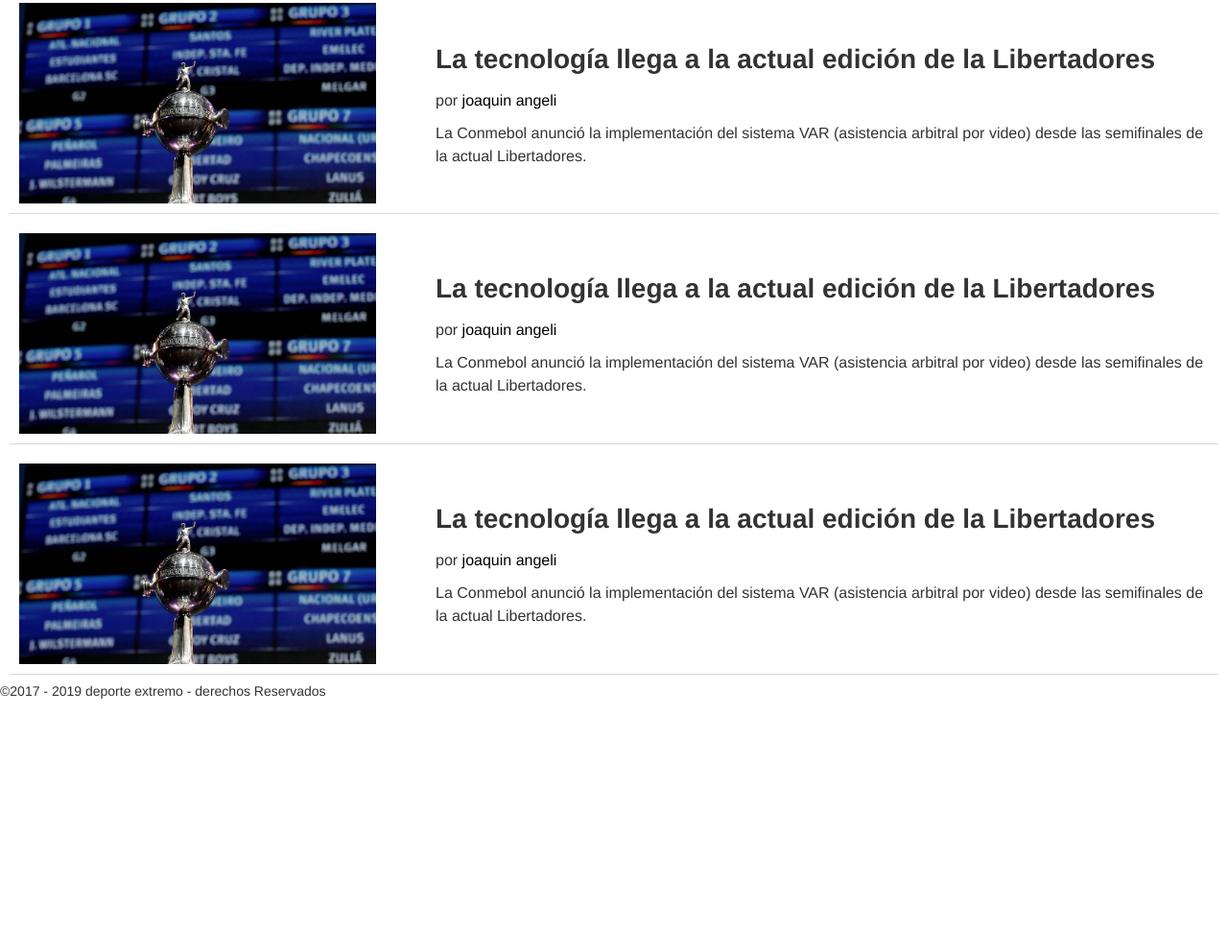
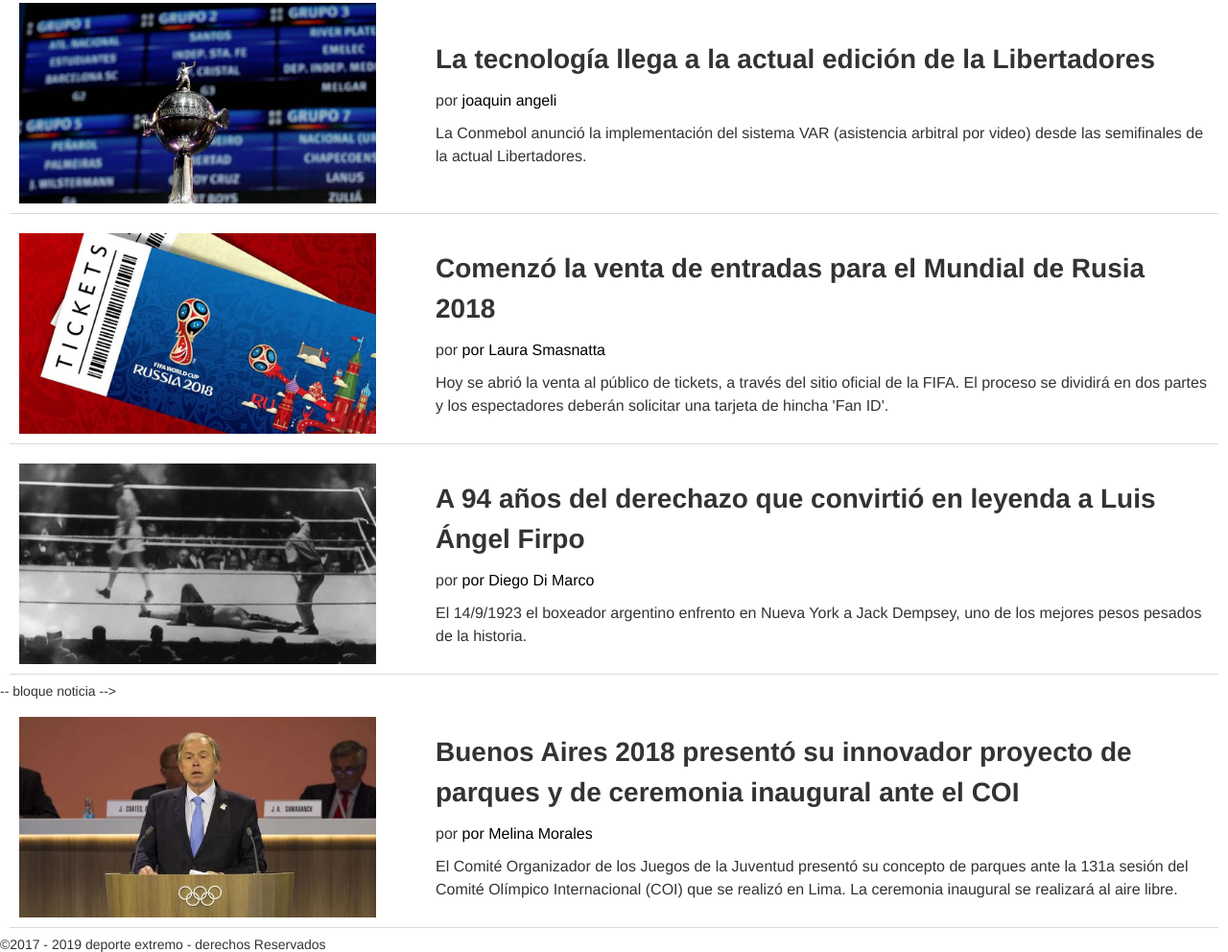
Before and after one commit to Crisfan1/PWFE-M1-09, a plain HTML site: page index.html in a window 1280 px wide. Shown: the part 858-1850 px from the top of the page at 96% size. Before the commit the page ends 1586 px from the top, so only its background shows below. Drawn offline with Linux system fonts and the light colour scheme.

Commit message:
actualizacion de las noticias

```diff
--- a/index.html
+++ b/index.html
@@ -60,27 +60,47 @@
 					<article class ="noticia">
 
 						<div class="noticia-img">
-							<img src="img/sorteo-libertadores.jpg">
+							<img src="img/tickets-rusia-mundial.jpg">
 						</div>
 
 						<div class="noticia-txt">
-							<h3>La tecnología llega a la actual edición de la Libertadores</h3>
-							<p>por <a href="#">joaquin angeli </a></p>
-							<p>La Conmebol anunció la implementación del sistema VAR (asistencia arbitral por video) desde las semifinales de la actual Libertadores.</p>
+							<h3>Comenzó la venta de entradas para el Mundial de Rusia 2018</h3>
+							<p>por <a href="#">por Laura Smasnatta </a></p>
+						<p>Hoy se abrió la venta al público de tickets, a través del sitio oficial de la FIFA. El proceso se dividirá en dos partes y los espectadores deberán solicitar una tarjeta de hincha 'Fan ID'.</p>
 						</div>
-					</article>
+						</article>
 					<!--bloque noticia-->
+
+
+
 						<!-- bloque noticia -->
 					<article class ="noticia">
 
 						<div class="noticia-img">
-							<img src="img/sorteo-libertadores.jpg">
+							<img src="img/firpo.jpg">
 						</div>
 
 						<div class="noticia-txt">
-							<h3>La tecnología llega a la actual edición de la Libertadores</h3>
-							<p>por <a href="#">joaquin angeli </a></p>
-							<p>La Conmebol anunció la implementación del sistema VAR (asistencia arbitral por video) desde las semifinales de la actual Libertadores.</p>
+							<h3>A 94 años del derechazo que convirtió en leyenda a Luis Ángel Firpo</h3>
+							<p>por <a href="#">por Diego Di Marco</a></p>
+							<p>El 14/9/1923 el boxeador argentino enfrento en Nueva York a Jack Dempsey, uno de los mejores pesos pesados de la historia.</p>
+						</div>
+					</article>
+					<!--bloque noticia-->
+
+
+
+					-- bloque noticia -->
+					<article class ="noticia">
+
+						<div class="noticia-img">
+							<img src="img/Buenos-aires.jpg">
+						</div>
+
+						<div class="noticia-txt">
+							<h3>Buenos Aires 2018 presentó su innovador proyecto de parques y de ceremonia inaugural ante el COI</h3>
+							<p>por <a href="#">por Melina Morales</a></p>
+							<p>El Comité Organizador de los Juegos de la Juventud presentó su concepto de parques ante la 131a sesión del Comité Olímpico Internacional (COI) que se realizó en Lima. La ceremonia inaugural se realizará al aire libre.</p>
 						</div>
 					</article>
 					<!--bloque noticia-->
```
